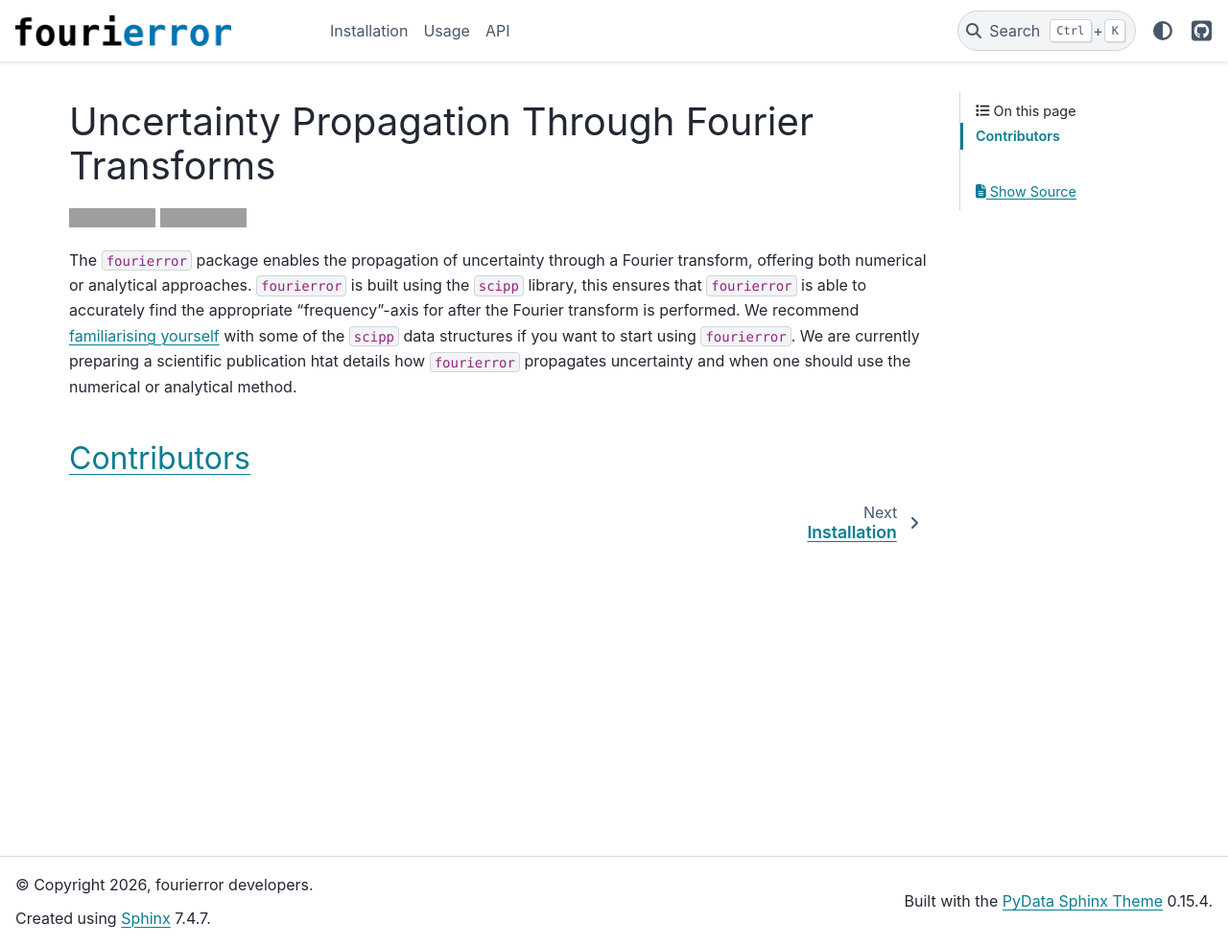
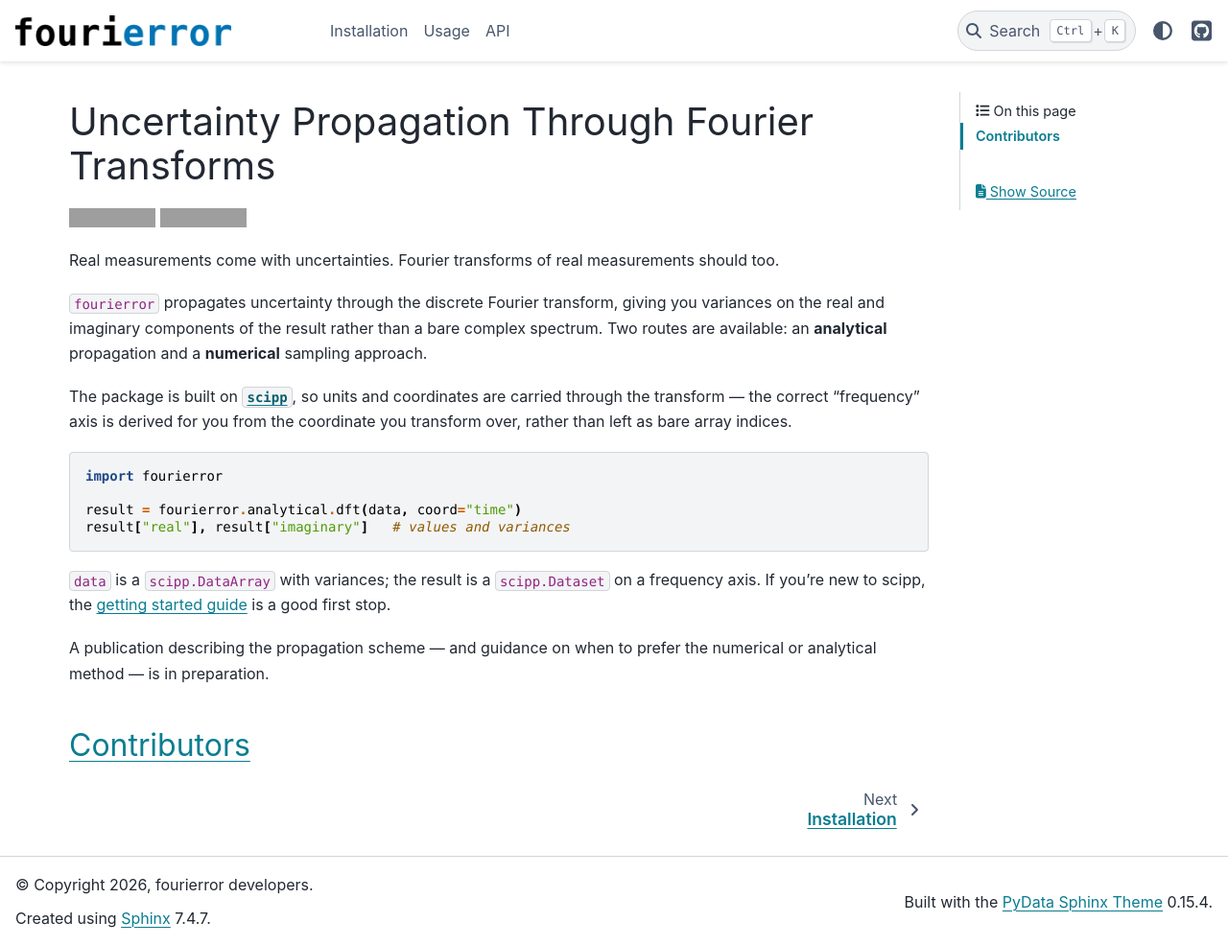
Before and after one commit to scams-research/fourierror, a Sphinx documentation site: the page built from docs/source/index.md, in a window 1280 px wide and 986 px high. Shown: the whole window at 96% size. Built offline with Sphinx 7.4.7 and the PyData theme 0.15.4, drawn with Linux system fonts in a browser that asks for light colours; grey boxes are pictures that could not be loaded.

````diff
--- a/docs/source/index.md
+++ b/docs/source/index.md
@@ -3,10 +3,24 @@
 [![PyPI version](https://badge.fury.io/py/fourierror.svg)](https://badge.fury.io/py/fourierror)
 [![Ask DeepWiki](https://deepwiki.com/badge.svg)](https://deepwiki.com/scams-research/fourierror)
 
-The `fourierror` package enables the propagation of uncertainty through a Fourier transform, offering both numerical or analytical approaches.
-`fourierror` is built using the `scipp` library, this ensures that `fourierror` is able to accurately find the appropriate "frequency"-axis for after the Fourier transform is performed.
-We recommend [familiarising yourself](https://scipp.github.io/getting-started/index.html) with some of the `scipp` data structures if you want to start using `fourierror`.
-We are currently preparing a scientific publication htat details how `fourierror` propagates uncertainty and when one should use the numerical or analytical method.
+Real measurements come with uncertainties. Fourier transforms of real measurements should too.
+
+`fourierror` propagates uncertainty through the discrete Fourier transform, giving you variances on the real and imaginary components of the result rather than a bare complex spectrum.
+Two routes are available: an **analytical** propagation and a **numerical** sampling approach.
+
+The package is built on [`scipp`](https://scipp.github.io), so units and coordinates are carried through the transform — the correct "frequency" axis is derived for you from the coordinate you transform over, rather than left as bare array indices.
+
+```python
+import fourierror
+
+result = fourierror.analytical.dft(data, coord="time")
+result["real"], result["imaginary"]   # values and variances
+```
+
+`data` is a `scipp.DataArray` with variances; the result is a `scipp.Dataset` on a frequency axis.
+If you're new to scipp, the [getting started guide](https://scipp.github.io/getting-started/index.html) is a good first stop.
+
+A publication describing the propagation scheme — and guidance on when to prefer the numerical or analytical method — is in preparation.
 
 ## [Contributors](https://github.com/scams-research/fourierror/graphs/contributors)
 
````
Also changed, not shown: README.md (+23 -1 lines).
